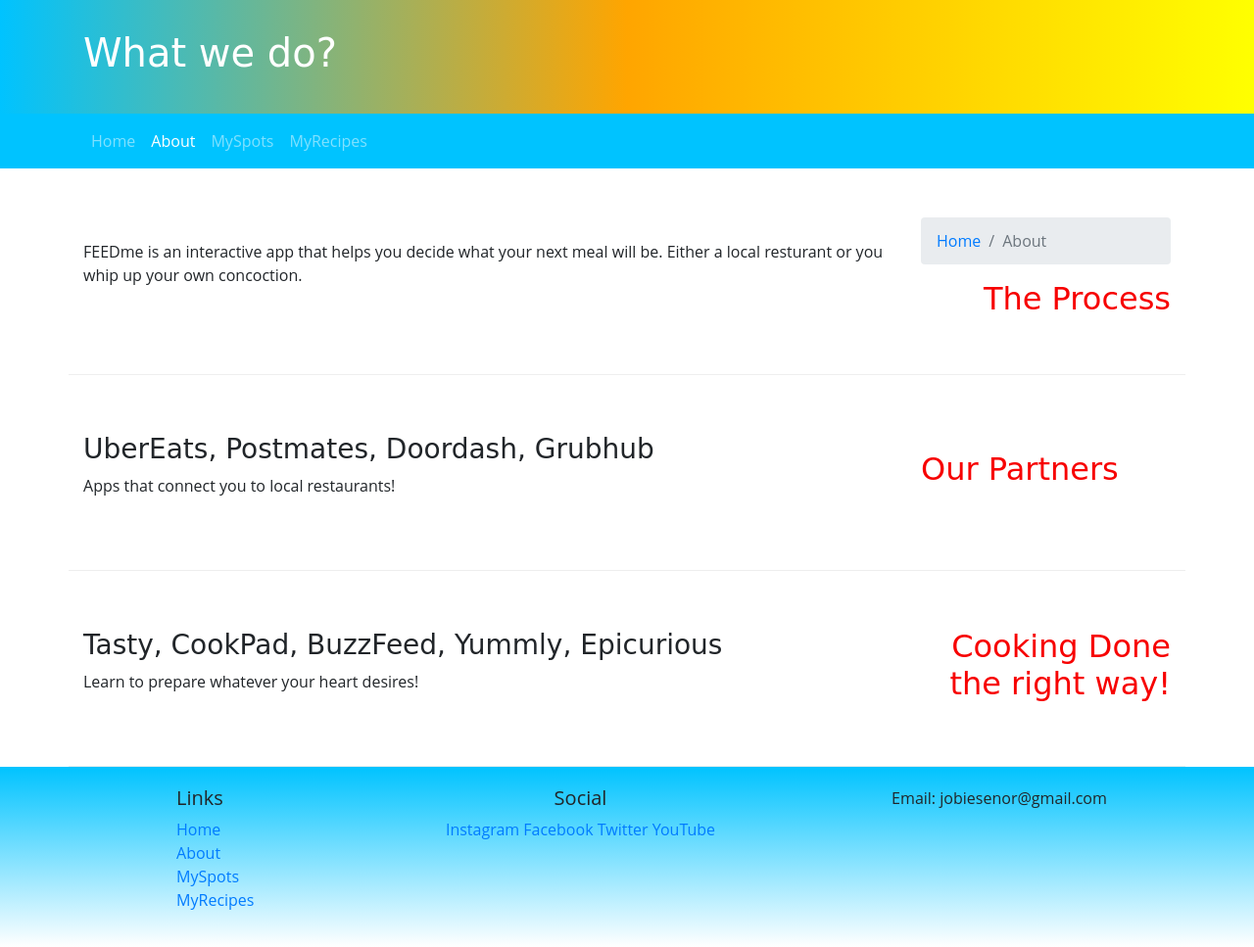
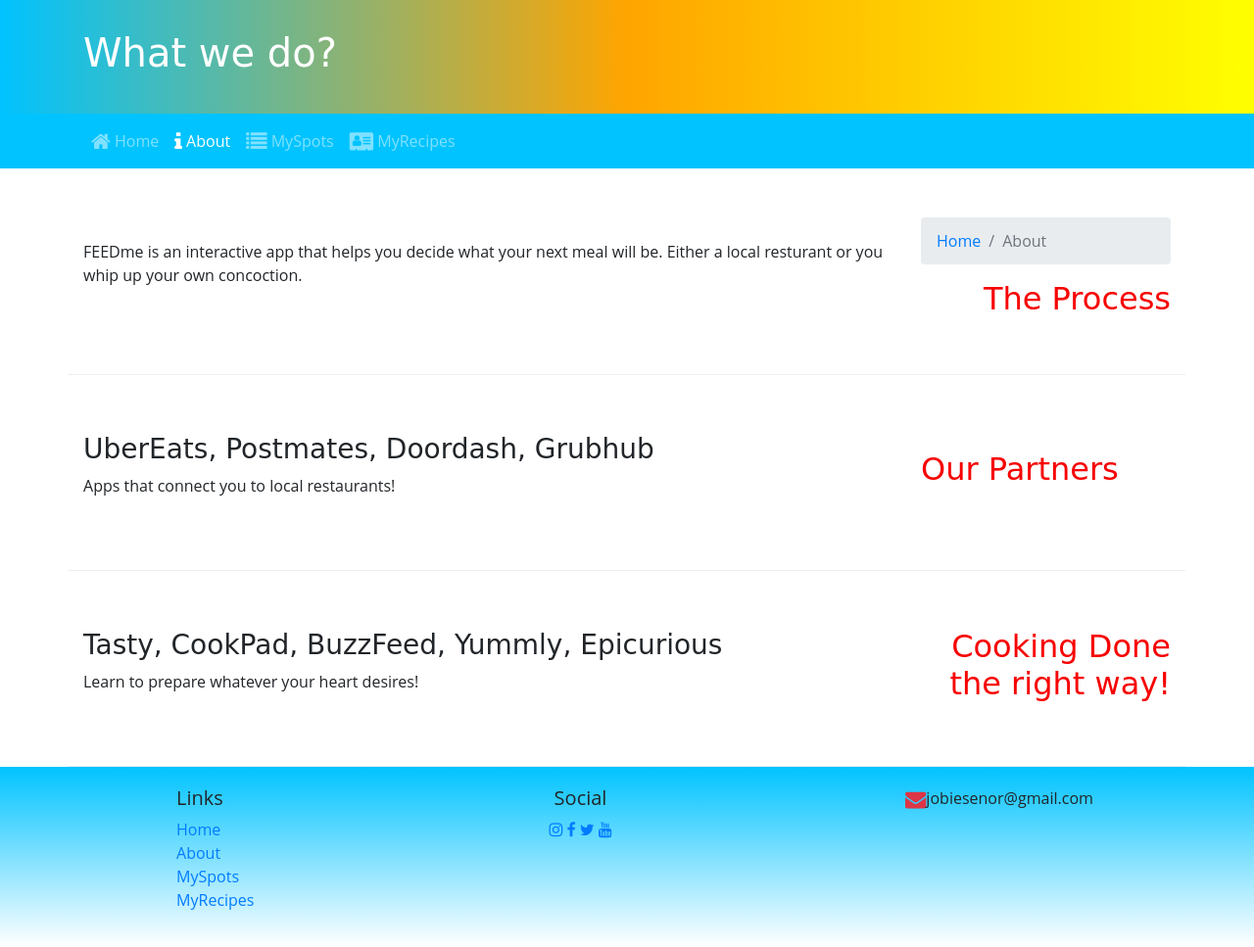
Before and after one commit to jobiesenor/FEEDme, a website: page aboutus.html in a window 1280 px wide. Shown: the whole page at 98% size. Drawn offline with nearby package versions, Linux system fonts and the light colour scheme; a web font is replaced by a local one.

Commit message:
Font Awesome Icons

```diff
--- a/aboutus.html
+++ b/aboutus.html
@@ -10,6 +10,7 @@
     <link rel="stylesheet" href="node_modules/bootstrap/dist/css/bootstrap.min.css" />
 
     <!-- Additional CSS must be placed after Bootstrap CSS -->
+    <link rel="stylesheet" href="node_modules/font-awesome/css/font-awesome.min.css" />
     <link rel="preconnect" href="https://fonts.gstatic.com">
     <link href="https://fonts.googleapis.com/css2?family=Londrina+Solid&display=swap" rel="stylesheet">
     <link rel="stylesheet" href="css/styles.css" />
@@ -36,12 +37,12 @@
              <span class="navbar-toggler-icon"> </span>
          </button>
          <div class="collapse navbar-collapse" id="feedmeNavbar">
-             <ul class="navbar-nav">
-                 <li class="nav-item"> <a class="nav-link" href="index.html"> Home </a> </li>
-                 <li class="nav-item active"> <a class="nav-link" href="#"> About </a> </li>
-                 <li class="nav-item"> <a class="nav-link" href="#"> MySpots </a> </li>
-                 <li class="nav-item"> <a class="nav-link" href="#"> MyRecipes </a> </li>
-             </ul>
+            <ul class="navbar-nav">
+                <li class="nav-item"> <a class="nav-link" href="index.html"> <i class="fa fa-home fa-lg"> </i> Home </a> </li>
+                <li class="nav-item active"> <a class="nav-link" href="aboutus.html"> <i class="fa fa-info fa-lg"> </i> About </a> </li>
+                <li class="nav-item"> <a class="nav-link" href="#"> <i class="fa fa-list fa-lg"> </i> MySpots </a> </li>
+                <li class="nav-item"> <a class="nav-link" href="#"> <i class="fa fa-address-card fa-lg"> </i> MyRecipes </a> </li>
+            </ul>
          </div>
     </div>
 
@@ -98,14 +99,14 @@
 
             <div class="col-6 col-sm-5 text-center">
                 <h5> Social </h5>
-                <a href="http://instgram.com/">Instagram </a>
-                <a href="http://facebook.com/">Facebook </a>
-                <a href="http://twitter.com/"> Twitter </a>
-                <a href="http://youtube.com/">YouTube </a>
+                <a href="http://instgram.com/"> <i class="fa fa-instagram"> </i> </a>
+                <a href="http://facebook.com/"> <i class="fa fa-facebook"> </i> </a>
+                <a href="http://twitter.com/"> <i class="fa fa-twitter"> </i> </a>
+                <a href="http://youtube.com/"> <i class="fa fa-youtube"> </i> </a>
             </div>
 
             <div class="col-sm-4 text-center">
-                Email: jobiesenor@gmail.com
+                <i class="fa fa-envelope fa-lg text-danger"> </i>jobiesenor@gmail.com
             </div>
         </div>
     </div>
--- a/package.json
+++ b/package.json
@@ -15,6 +15,7 @@
   },
   "dependencies": {
     "bootstrap": "^4.5.2",
+    "font-awesome": "^4.7.0",
     "jquery": "^3.5.1",
     "popper.js": "^1.16.1"
   }
```
Also changed, not shown: index.html (+10 -9 lines), 1 other file.
